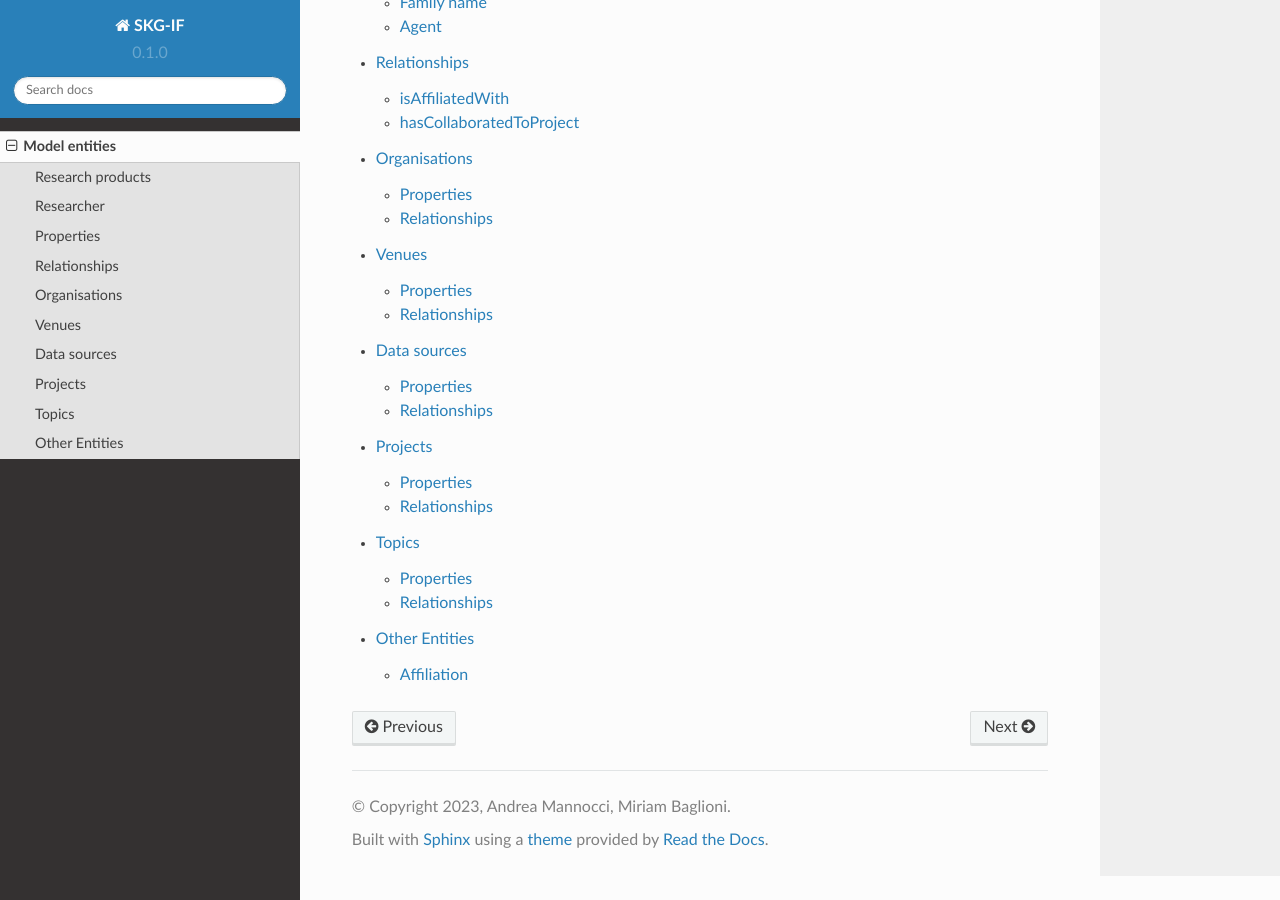
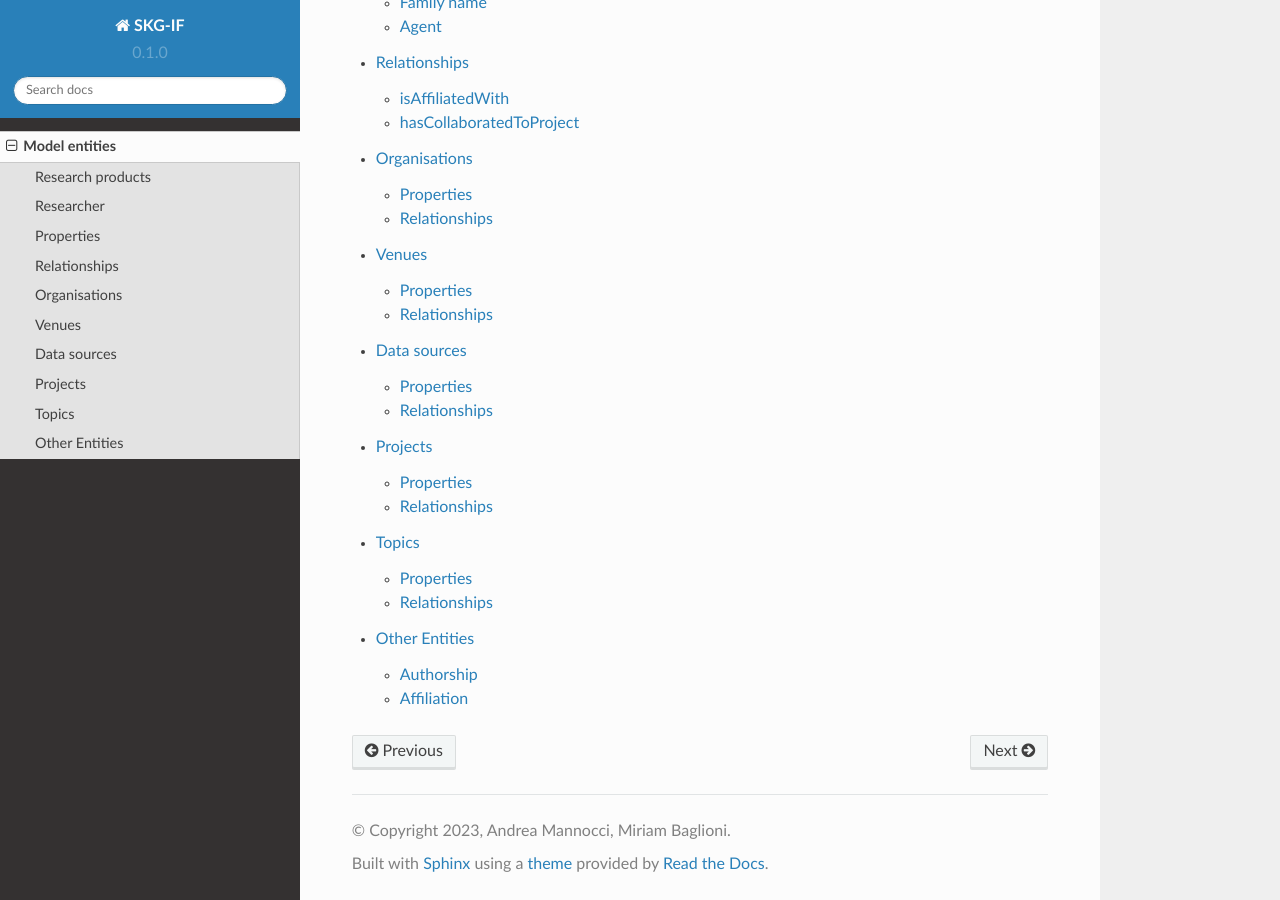
Before and after one commit to andremann/SKG-IF, a Sphinx documentation site: the page built from docs/source/model.rst, in a window 1280 px wide and 900 px high, scrolled down 541 px. Built offline with Sphinx 7.4.7 and the Read the Docs theme 2.0.0, drawn with Linux system fonts in a browser that asks for light colours; pages that are not in the unit, such as notebooks, are missing from menus.

Commit message:
changed the name of the file referred to from others.rst

```diff
--- a/docs/source/others.rst
+++ b/docs/source/others.rst
@@ -4,5 +4,5 @@ Other Entities
 .. toctree::
    :maxdepth: 2
 
-   declared_affiliation
+   authorship
    affiliation
```
